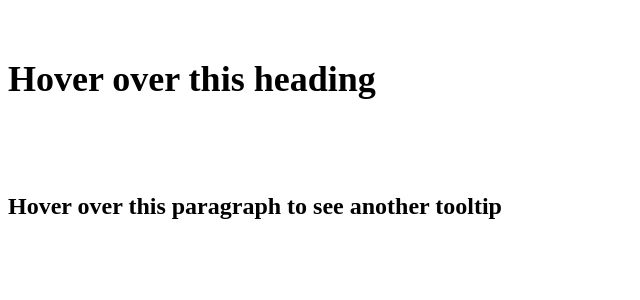
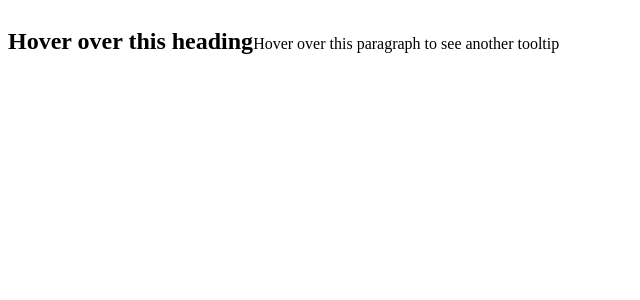
Before and after one commit to acciojob/react-composition-3-Aravindhan-Rajendran, a React app: page / in a window 1280 px wide. Shown: the top 300 px of the page, without its empty margins (0-640 px from the left). Built offline with nearby package versions, Linux system fonts and the light colour scheme.

Commit message:
Update Tooltip.js

```diff
--- a/src/components/Tooltip.js
+++ b/src/components/Tooltip.js
@@ -1,14 +1,17 @@
 import React, { useState } from 'react';
 
-const Tooltip = ({ text, children }) => {
+const Tooltip = ({ text, children, tooltipId }) => {
   const [isVisible, setIsVisible] = useState(false);
 
   return (
-    <div>
-      <h2 className="tooltip" onMouseEnter={() => setIsVisible(true)} onMouseLeave={() => setIsVisible(false)}>
-        {children}
-        {isVisible && <div>{text}</div>}
-      </h2>
+    <div
+      id={tooltipId}
+      className="tooltip"
+      onMouseEnter={() => setIsVisible(true)}
+      onMouseLeave={() => setIsVisible(false)}
+    >
+      {children}
+      {isVisible && <div className="tooltiptext">{text}</div>}
     </div>
   );
 };
```
